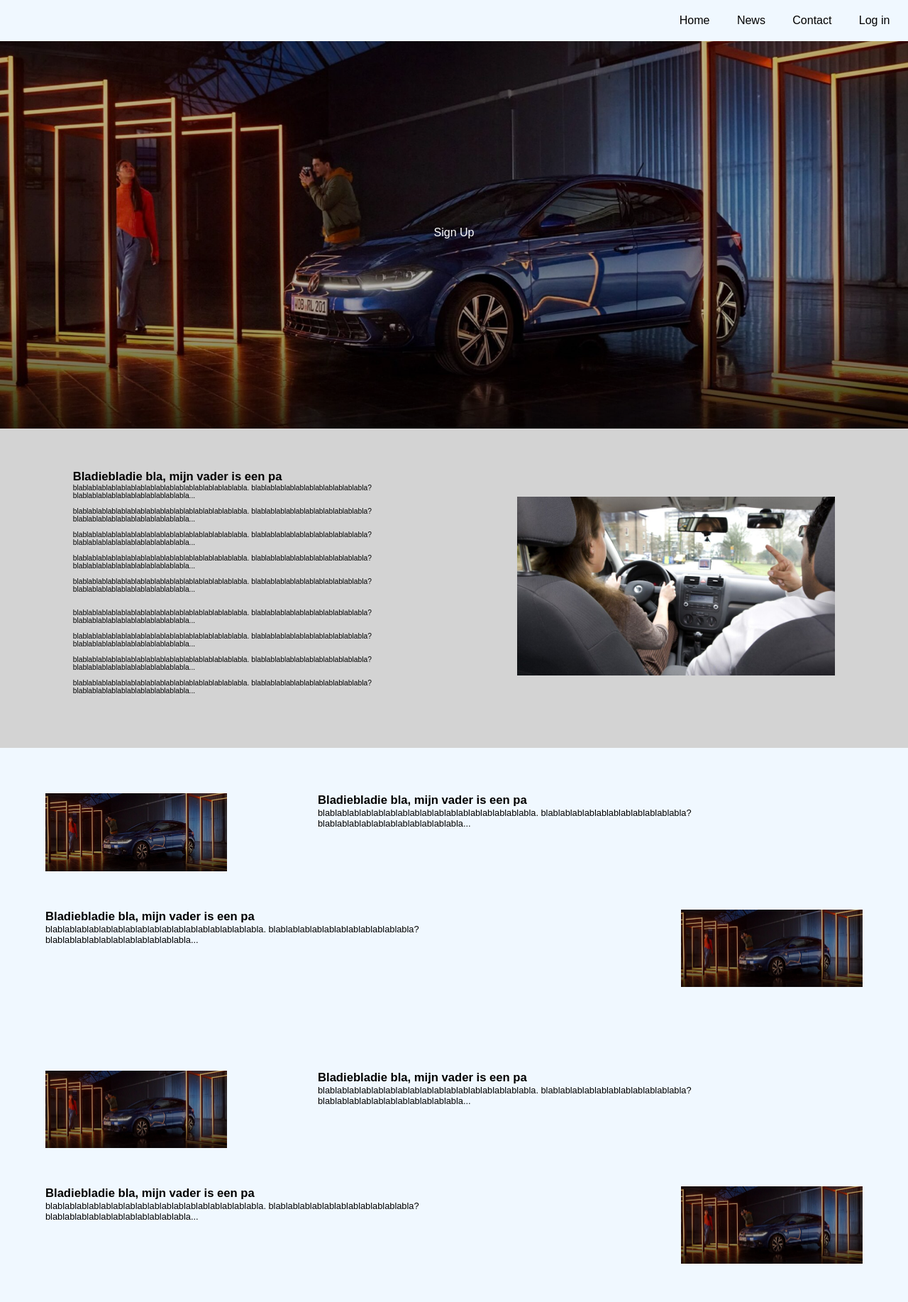
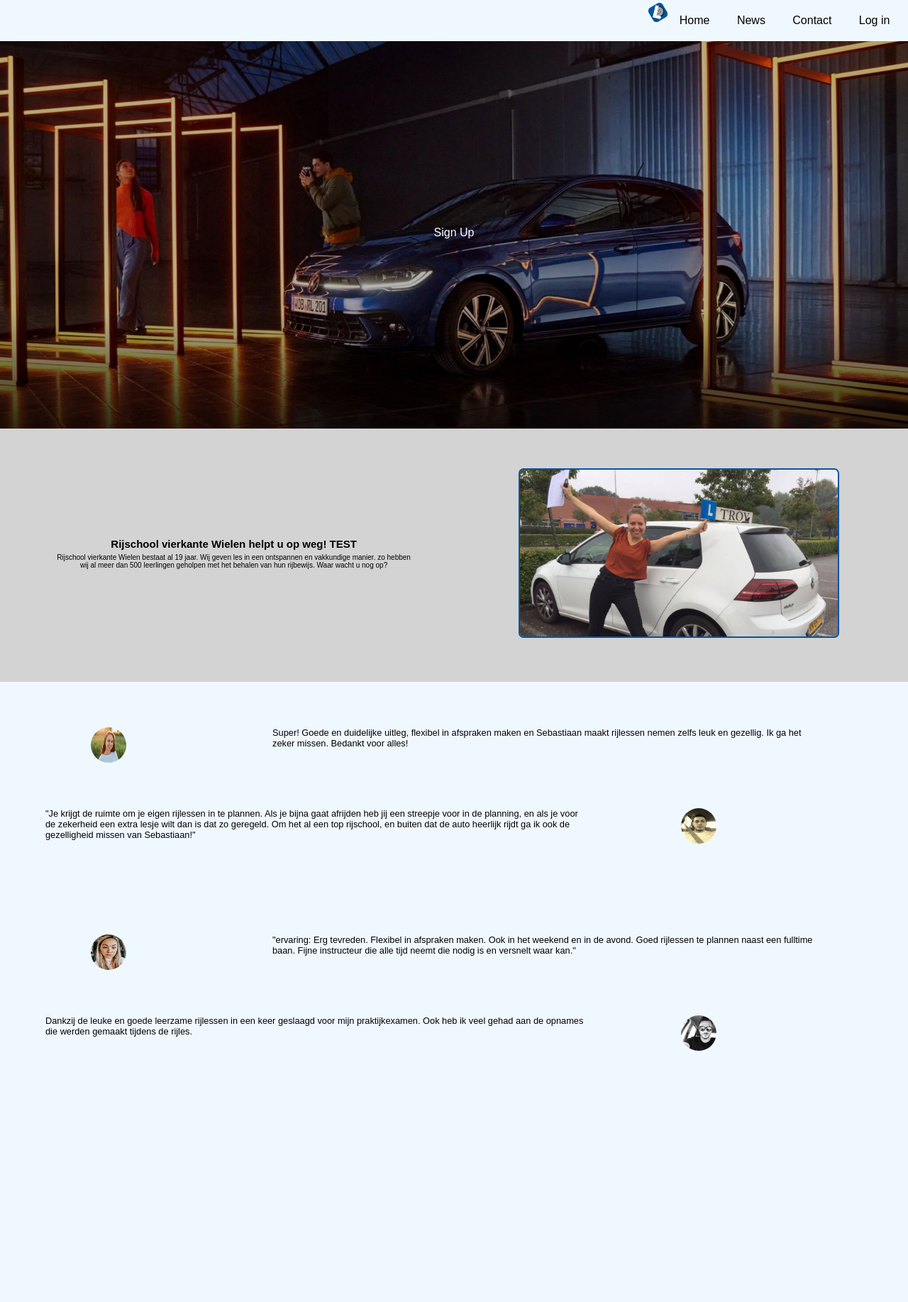
Before and after one commit to DaanoontjeGaming/VierkanteWielen, a PHP site: page / in a window 1280 px wide. Shown: the whole page at 71% size. After the commit the page ends 1545 px from the top, so only its background shows below. Run offline with PHP 8.4, Linux system fonts and the light colour scheme.

Commit message:
Home aanpassingen

```diff
--- a/index.php
+++ b/index.php
@@ -9,57 +9,50 @@
 </head>
 <body>
     <div class="Navi">
+        <img src="Images/logo.jpg" class="nav-logo">
         <a href="home.html">Home</a>
         <a href="news.html">News</a>
         <a href="contact.html">Contact</a>
-        <a href="login.html">Log in</a>
+        <a href="inloggen.php">Log in</a>
     </div>
     <div class="imgcon">
         <img class="imgclass" src="Images/download.png">
         <div class="signup"><a href="registreren.php">Sign Up</a></div>
     </div>
     <div class="info">
-        <div>
-            <h1>Bladiebladie bla, mijn vader is een pa</h1>
-            <p>blablablablablablablablablablablablablablablablablabla. blablablablablablablablablablablabla? <br> blablablablablablablablablablablabla...<br><br></p>
-            <p>blablablablablablablablablablablablablablablablablabla. blablablablablablablablablablablabla? <br> blablablablablablablablablablablabla...<br><br></p>
-            <p>blablablablablablablablablablablablablablablablablabla. blablablablablablablablablablablabla? <br> blablablablablablablablablablablabla...<br><br></p>
-            <p>blablablablablablablablablablablablablablablablablabla. blablablablablablablablablablablabla? <br> blablablablablablablablablablablabla...<br><br></p>
-            <p>blablablablablablablablablablablablablablablablablabla. blablablablablablablablablablablabla? <br> blablablablablablablablablablablabla...<br><br><br></p>
-            <p>blablablablablablablablablablablablablablablablablabla. blablablablablablablablablablablabla? <br> blablablablablablablablablablablabla...<br><br></p>
-            <p>blablablablablablablablablablablablablablablablablabla. blablablablablablablablablablablabla? <br> blablablablablablablablablablablabla...<br><br></p>
-            <p>blablablablablablablablablablablablablablablablablabla. blablablablablablablablablablablabla? <br> blablablablablablablablablablablabla...<br><br></p>
-            <p>blablablablablablablablablablablablablablablablablabla. blablablablablablablablablablablabla? <br> blablablablablablablablablablablabla...<br><br></p>
+        <div class="info-h1-p">
+            <h1>Rijschool vierkante Wielen helpt u op weg! TEST</h1>
+            <p> Rijschool vierkante Wielen bestaat al 19 jaar. Wij geven les in een ontspannen en vakkundige manier. zo hebben wij al meer dan 500 leerlingen geholpen met het behalen van hun rijbewijs. Waar wacht u nog op?</p>
         </div>
-        <img class="imgclass2" src="Images/rijles-instructeur-rijschool-auto-anp-1024.jpg" alt="">
+        <img class="geslaagd-img" src="Images/geslaagd.jpg" alt="">
     </div>
     <div class="reviews">
-        <img class="imgclass" src="/Images/download.png" alt="">
+        <img class="reviewimage" src="images/persoon1.png" alt="">
         <div>
-            <h1>Bladiebladie bla, mijn vader is een pa</h1>
-            <p>blablablablablablablablablablablablablablablablablabla. blablablablablablablablablablablabla? <br> blablablablablablablablablablablabla...<br><br></p>
+            <!-- <h1>Bladiebladie bla, mijn vader is een pa</h1> -->
+            <p>Super! Goede en duidelijke uitleg, flexibel in afspraken maken en Sebastiaan maakt rijlessen nemen zelfs leuk en gezellig. Ik ga het zeker missen. Bedankt voor alles!</p>
         </div>
     </div>
     <div class="reviews2">
         <div>
-            <h1>Bladiebladie bla, mijn vader is een pa</h1>
-            <p>blablablablablablablablablablablablablablablablablabla. blablablablablablablablablablablabla? <br> blablablablablablablablablablablabla...<br><br></p>
+            <h1></h1>
+            <p>"Je krijgt de ruimte om je eigen rijlessen in te plannen. Als je bijna gaat afrijden heb jij een streepje voor in de planning, en als je voor de zekerheid een extra lesje wilt dan is dat zo geregeld. Om het al een top rijschool, en buiten dat de auto heerlijk rijdt ga ik ook de gezelligheid missen van Sebastiaan!"</p>
         </div>
-        <img class="imgclass" src="/Images/download.png" alt="">
+        <img class="reviewimage" src="images/persoon2.png" alt="">
     </div>
     <div class="reviews">
-        <img class="imgclass" src="/Images/download.png" alt="">
+        <img class="reviewimage" src="images/persoon3.png" alt="">
         <div>
-            <h1>Bladiebladie bla, mijn vader is een pa</h1>
-            <p>blablablablablablablablablablablablablablablablablabla. blablablablablablablablablablablabla? <br> blablablablablablablablablablablabla...<br><br></p>
+            <h1></h1>
+            <p>"ervaring: Erg tevreden. Flexibel in afspraken maken. Ook in het weekend en in de avond. Goed rijlessen te plannen naast een fulltime baan. Fijne instructeur die alle tijd neemt die nodig is en versnelt waar kan."</p>
         </div>
     </div>
     <div class="reviews2">
         <div>
-            <h1>Bladiebladie bla, mijn vader is een pa</h1>
-            <p>blablablablablablablablablablablablablablablablablabla. blablablablablablablablablablablabla? <br> blablablablablablablablablablablabla...<br><br></p>
+            <h1></h1>
+            <p>Dankzij de leuke en goede leerzame rijlessen in een keer geslaagd voor mijn praktijkexamen. Ook heb ik veel gehad aan de opnames die werden gemaakt tijdens de rijles.</p>
         </div>
-        <img class="imgclass" src="/Images/download.png" alt="">
+        <img class="reviewimage" src="images/persoon4.png" alt="">
     </div>
 </body>
 </html>
--- a/style.css
+++ b/style.css
@@ -41,6 +41,11 @@ h1 {
     height: auto;
     margin-bottom: -10px;
 }
+.reviewimage{
+    width: 50px;
+    height: 50px;
+    border-radius: 50%;
+}
 
 .imgcon {
     position: relative;
@@ -68,19 +73,30 @@ h1 {
     align-items: center;
 }
 
-.info p {
-    font-size: 0.8vw;
+.info p{
+    font-size: 10px;
+}
+.info h1{
+    font-size: 15px;
+    margin-bottom: 1%;
+}
+.info-h1-p{
+    text-align: center;
+    width: 40%;
 }
 
-.imgclass2 {
+.geslaagd-img {
     width: 35%;
     height: 35%;
+    outline: solid 2px #08549c;
+    border-radius: 5px;
+    margin-right: 2%;
 }
 
 .reviews {
     background-color: aliceblue;
     display: grid;
-    justify-content: space-around;
+    justify-content: center;
     grid-template-columns: 20% 60%;
     padding-top: 5%;
     padding-bottom: 2.5%;
@@ -94,7 +110,6 @@ h1 {
     padding-top: 2.5%;
     padding-bottom: 5%;
 }
-
 .reviews p {
     font-size: 1vw;
 }
@@ -178,3 +193,8 @@ h1 {
 #registreren:hover{
     color: #2ca4ff;
 }
+
+.nav-logo{
+    width: 35px;
+    height: 35px;
+}
```
Also changed, not shown: Images/geslaagd.jpg (added), Images/persoon1.png (added), Images/persoon2.png (added), Images/persoon3.png (added), Images/persoon4.png (added), 1 other file.
